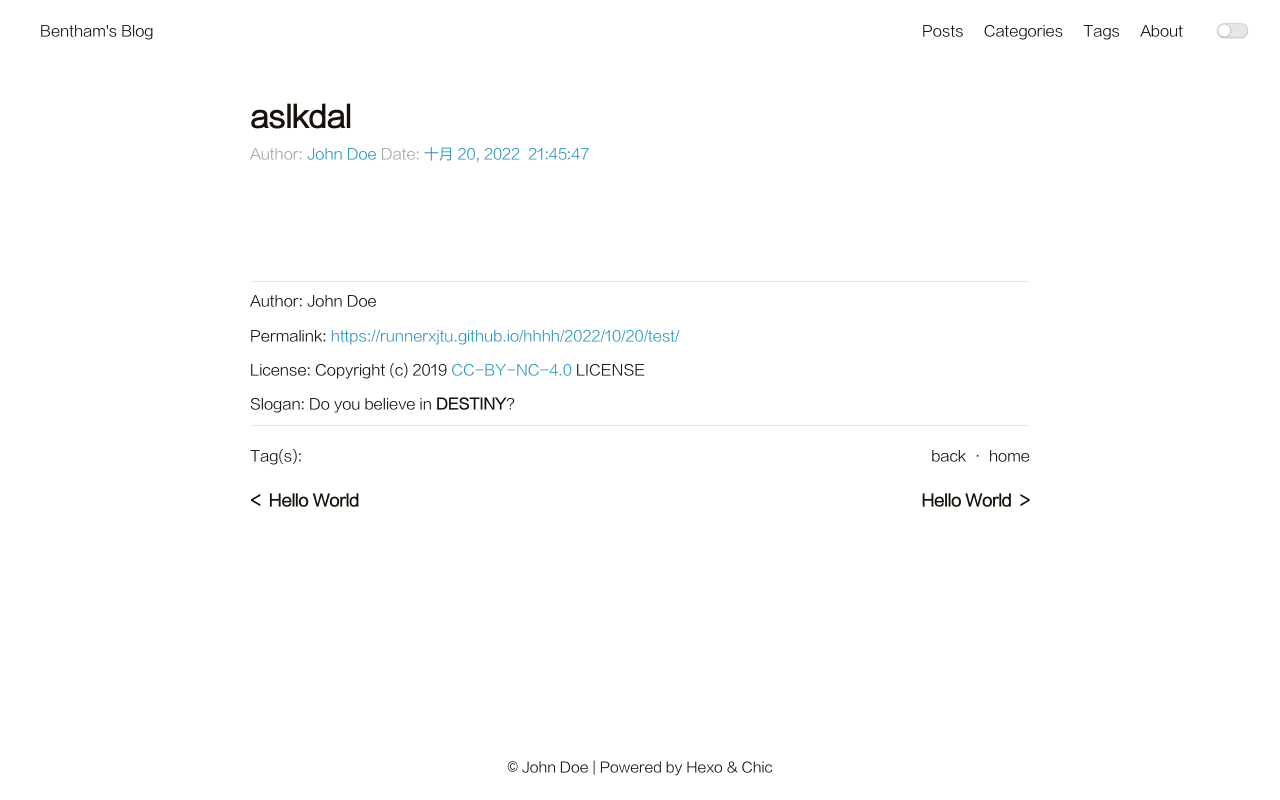
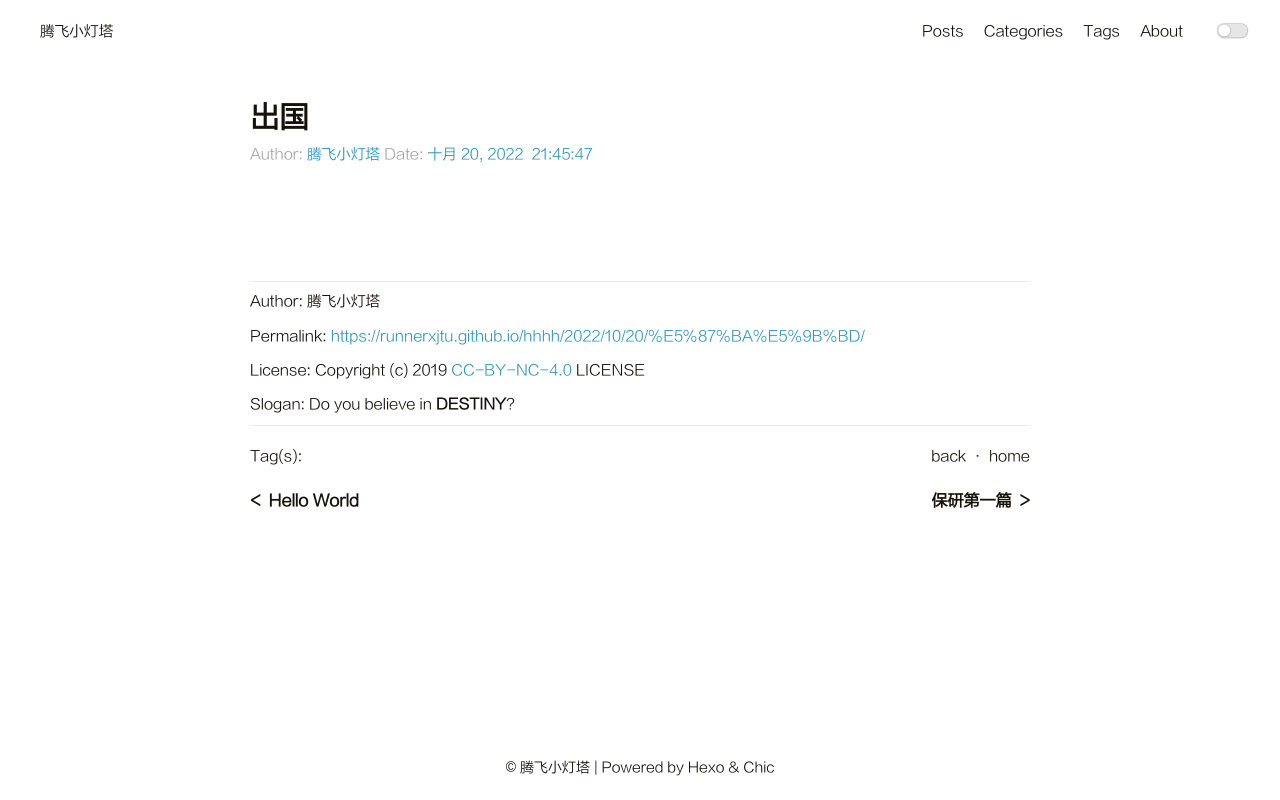
Before and after one commit to runnerxjtu/hhhh, a plain HTML site: page 2022/10/20/出国/index.html in a window 1280 px wide. Drawn offline with Linux system fonts and the light colour scheme.

Commit message:
Site updated: 2022-10-20 23:15:25

```diff
--- a/2022/10/20/test/index.html
+++ b/2022/10/20/出国/index.html
@@ -7,13 +7,15 @@
       content="width=device-width, initial-scale=1.0, maximum-scale=1.0, minimum-scale=1.0">
 <meta http-equiv="X-UA-Compatible" content="ie=edge">
 
-    <meta name="author" content="John Doe">
+    <meta name="author" content="腾飞小灯塔">
 
 
 
+    <meta name="description" content="DO one thing well">
 
 
-<title>aslkdal | Hexo</title>
+
+<title>出国 | Hexo</title>
 
 
 
@@ -69,7 +71,7 @@
         <header>
     <nav class="navbar">
         <div class="container">
-            <div class="navbar-header header-logo"><a href="/hhhh/">Bentham&#39;s Blog</a></div>
+            <div class="navbar-header header-logo"><a href="/hhhh/">腾飞小灯塔</a></div>
             <div class="menu navbar-right">
 
                     <a class="menu-item" href="/hhhh/archives">Posts</a>
@@ -91,7 +93,7 @@
         <div class="container">
             <div class="navbar-header">
                 <div>
-                    <a href="/hhhh/">Bentham&#39;s Blog</a><a id="mobile-toggle-theme">·&nbsp;Light</a>
+                    <a href="/hhhh/">腾飞小灯塔</a><a id="mobile-toggle-theme">·&nbsp;Light</a>
                 </div>
                 <div class="menu-toggle" onclick="mobileBtn()">&#9776; Menu</div>
             </div>
@@ -131,11 +133,11 @@
 
     <article class="post-wrap">
         <header class="post-header">
-            <h1 class="post-title">aslkdal</h1>
+            <h1 class="post-title">出国</h1>
 
                 <div class="post-meta">
 
-                        Author: <a itemprop="author" rel="author" href="/">John Doe</a>
+                        Author: <a itemprop="author" rel="author" href="/">腾飞小灯塔</a>
 
 
 
@@ -157,13 +159,13 @@
 
                     <p class="copyright-item">
                         <span>Author:</span>
-                        <span>John Doe</span>
+                        <span>腾飞小灯塔</span>
                     </p>
 
 
                     <p class="copyright-item">
                         <span>Permalink:</span>
-                        <span><a href="https://runnerxjtu.github.io/hhhh/2022/10/20/test/">https://runnerxjtu.github.io/hhhh/2022/10/20/test/</a></span>
+                        <span><a href="https://runnerxjtu.github.io/hhhh/2022/10/20/%E5%87%BA%E5%9B%BD/">https://runnerxjtu.github.io/hhhh/2022/10/20/%E5%87%BA%E5%9B%BD/</a></span>
                     </p>
 
 
@@ -199,7 +201,7 @@
                 <a class="prev" rel="prev" href="/hhhh/2022/10/20/test%20-%20%E5%89%AF%E6%9C%AC/">Hello World</a>
 
 
-            <a class="next" rel="next" href="/hhhh/2022/10/20/hello-world/">Hello World</a>
+            <a class="next" rel="next" href="/hhhh/2022/10/20/%E4%BF%9D%E7%A0%94/">保研第一篇</a>
 
         </section>
 
@@ -210,7 +212,7 @@
             </div>
             <footer id="footer" class="footer">
     <div class="copyright">
-        <span>© John Doe | Powered by <a href="https://hexo.io" target="_blank">Hexo</a> & <a href="https://github.com/Siricee/hexo-theme-Chic" target="_blank">Chic</a></span>
+        <span>© 腾飞小灯塔 | Powered by <a href="https://hexo.io" target="_blank">Hexo</a> & <a href="https://github.com/Siricee/hexo-theme-Chic" target="_blank">Chic</a></span>
     </div>
 </footer>
 
```
Also changed, not shown: 2022/10/20/test - 副本/index.html (+9 -7 lines), 2022/10/20/保研/index.html (renamed from 2022/10/20/hello-world/index.html, +12 -10 lines), archives/2022/10/index.html (+8 -6 lines), archives/2022/index.html (+8 -6 lines), archives/index.html (+8 -6 lines), category/index.html (+6 -4 lines), category/test.html (+6 -4 lines), index.html (+7 -5 lines), tag/index.html (+6 -4 lines), tag/test.html (+6 -4 lines), image/ceshi.jpg (added).
